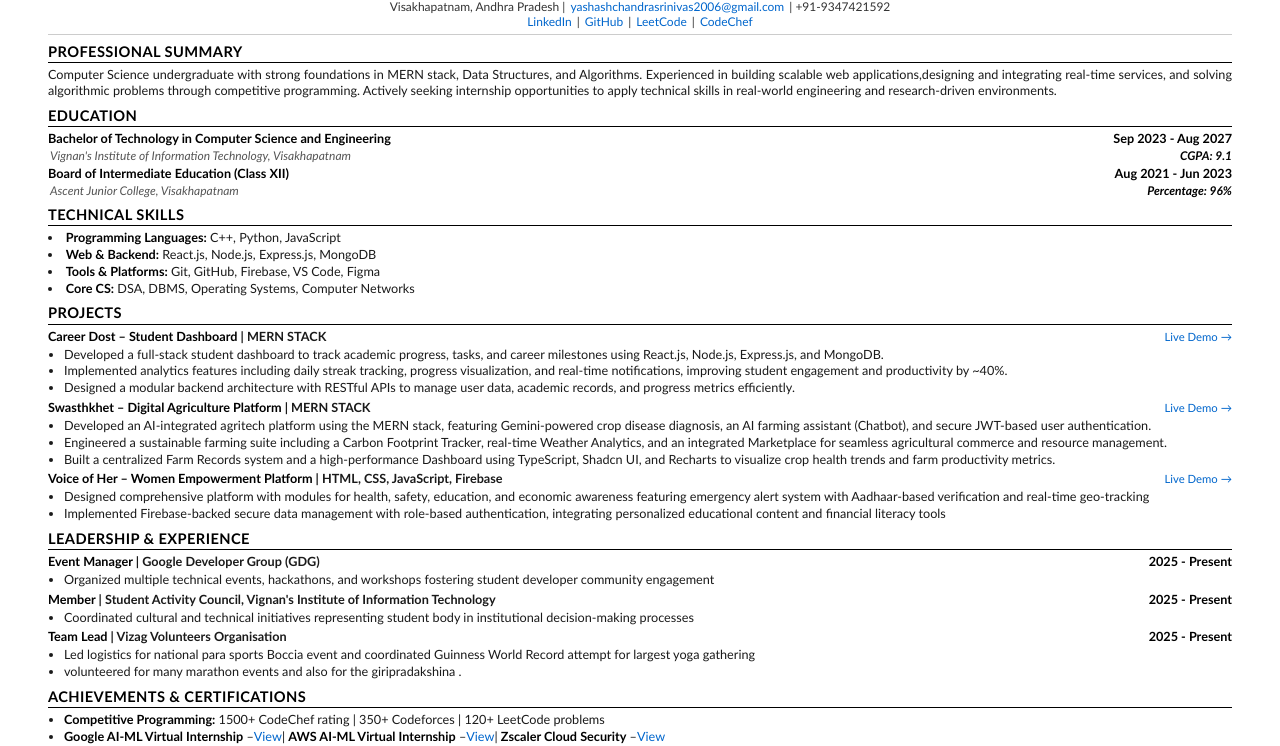
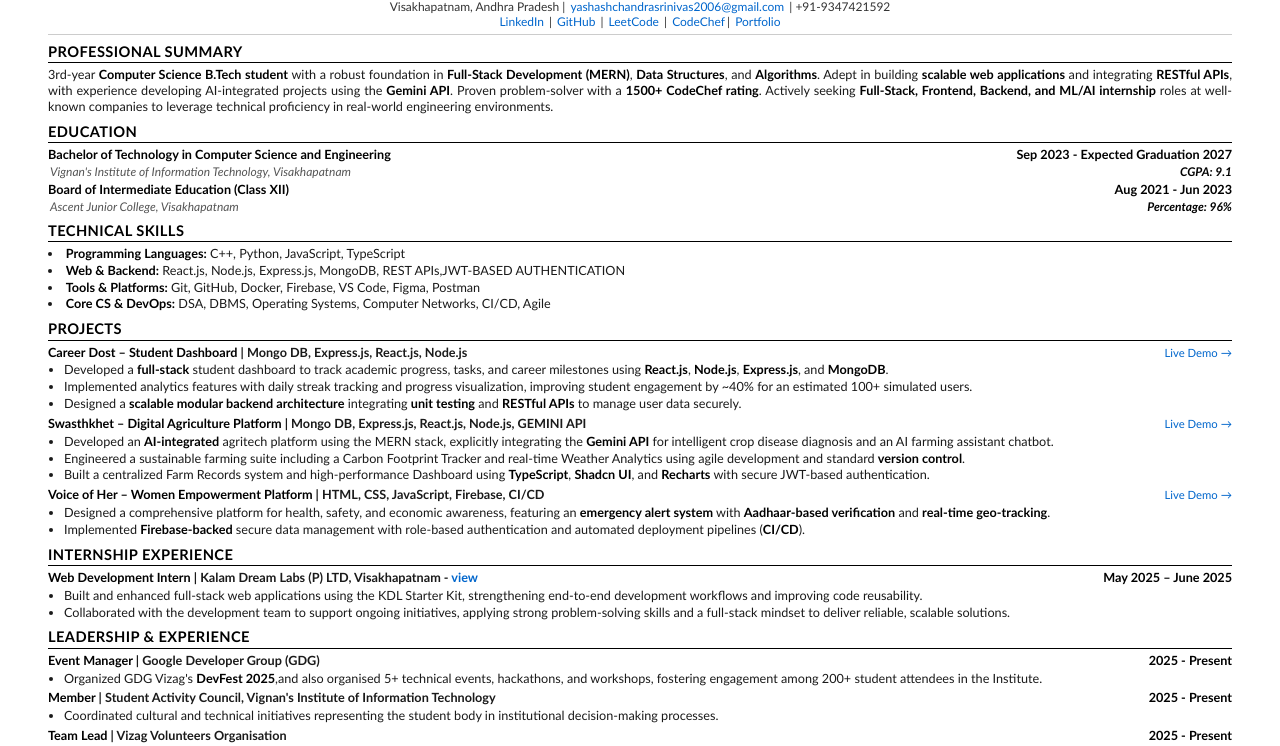
Before and after one commit to Linash0807/yash-resume, a plain HTML site: page index.html in a window 1280 px wide. Shown: the part 67-813 px from the top of the page. Drawn offline with Linux system fonts and the light colour scheme.

Commit message:
updated the resume

```diff
--- a/index.html
+++ b/index.html
@@ -158,20 +158,21 @@
       <a href="https://www.linkedin.com/in/vanamu-yashash-chandra-srinivas-74787329b/" target="_blank">LinkedIn</a> |
       <a href="https://github.com/Linash0807" target="_blank">GitHub</a> |
       <a href="https://leetcode.com/u/hokage08/" target="_blank">LeetCode</a> |
-      <a href="https://www.codechef.com/users/hokage08" target="_blank">CodeChef</a>
+      <a href="https://www.codechef.com/users/hokage08" target="_blank">CodeChef</a>|
+      <a href="https://portfolio-v2-ytfy.vercel.app/" target="_blank">Portfolio</a>
     </div>
   </div>
 
   <div class="section">
     <h2>Professional Summary</h2>
-    <p>Computer Science undergraduate with strong foundations in MERN stack, Data Structures, and Algorithms. Experienced in building scalable web applications,designing and integrating real-time services, and solving algorithmic problems through competitive programming. Actively seeking internship opportunities to apply technical skills in real-world engineering and research-driven environments.</p>
+    <p>3rd-year <strong>Computer Science B.Tech student</strong> with a robust foundation in <strong>Full-Stack Development (MERN)</strong>, <strong>Data Structures</strong>, and <strong>Algorithms</strong>. Adept in building <strong>scalable web applications</strong> and integrating <strong>RESTful APIs</strong>, with experience developing AI-integrated projects using the <strong>Gemini API</strong>. Proven problem-solver with a <strong>1500+ CodeChef rating</strong>. Actively seeking <strong>Full-Stack, Frontend, Backend, and ML/AI internship</strong> roles at well-known companies to leverage technical proficiency in real-world engineering environments.</p>
   </div>
 
   <div class="section">
     <h2>Education</h2>
     <div class="edu-header">
       <span><strong>Bachelor of Technology in Computer Science and Engineering</strong></span>
-      <span><strong>Sep 2023 - Aug 2027</strong></span>
+      <span><strong>Sep 2023 - Expected Graduation 2027</strong></span>
     </div>
     <div class="edu-details">
       <span>Vignan's Institute of Information Technology, Visakhapatnam</span>
@@ -190,46 +191,57 @@
 
   <div class="section">
     <h2>Technical Skills</h2>
-    <!--<div class="skills-grid">-->
-     <li><strong> Programming Languages:</strong> C++, Python, JavaScript</li>
-     <li><strong>Web & Backend:</strong> React.js, Node.js, Express.js, MongoDB</li>
-     <li><strong>Tools & Platforms:</strong> Git, GitHub, Firebase, VS Code, Figma</li>
-     <li><strong>Core CS:</strong> DSA, DBMS, Operating Systems, Computer Networks</li>
-    <!--</div>-->
+     <li><strong>Programming Languages:</strong> C++, Python, JavaScript, TypeScript</li>
+     <li><strong>Web & Backend:</strong> React.js, Node.js, Express.js, MongoDB, REST APIs,JWT-BASED AUTHENTICATION</li>
+     <li><strong>Tools & Platforms:</strong> Git, GitHub, Docker, Firebase, VS Code, Figma, Postman</li>
+     <li><strong>Core CS & DevOps:</strong> DSA, DBMS, Operating Systems, Computer Networks, CI/CD, Agile</li>
   </div>
 
   <div class="section">
     <h2>Projects</h2>
 
     <div class="job-header">
-      <span><strong>Career Dost – Student Dashboard</strong> | MERN STACK</span>
+      <span><strong>Career Dost – Student Dashboard</strong> | Mongo DB, Express.js, React.js, Node.js</span>
       <span class="project-link"><a href="https://career-gq51.onrender.com" target="_blank">Live Demo →</a></span>
     </div>
     <ul class="compact-list">
-      <li>Developed a full-stack student dashboard to track academic progress, tasks, and career milestones using React.js, Node.js, Express.js, and MongoDB.</li>
-      <li>Implemented analytics features including daily streak tracking, progress visualization, and real-time notifications, improving student engagement and productivity by ~40%.</li>
-      <li>Designed a modular backend architecture with RESTful APIs to manage user data, academic records, and progress metrics efficiently.</li>
+      <li>Developed a <strong>full-stack</strong> student dashboard to track academic progress, tasks, and career milestones using <strong>React.js</strong>, <strong>Node.js</strong>, <strong>Express.js</strong>, and <strong>MongoDB</strong>.</li>
+      <li>Implemented analytics features with daily streak tracking and progress visualization, improving student engagement by ~40% for an estimated 100+ simulated users.</li>
+      <li>Designed a <strong>scalable modular backend architecture</strong> integrating <strong>unit testing</strong> and <strong>RESTful APIs</strong> to manage user data securely.</li>
     </ul>
 
     <div class="job-header">
-      <span><strong>Swasthkhet – Digital Agriculture Platform</strong> | MERN STACK</span>
+      <span><strong>Swasthkhet – Digital Agriculture Platform</strong> | Mongo DB, Express.js, React.js, Node.js, GEMINI API</span>
       <span class="project-link"><a href="https://swast.onrender.com" target="_blank">Live Demo →</a></span>
     </div>
     <ul class="compact-list">
-      <li>Developed an AI-integrated agritech platform using the MERN stack, featuring Gemini-powered crop disease diagnosis, an AI farming assistant (Chatbot), and secure JWT-based user authentication.</li>
-      <li>Engineered a sustainable farming suite including a Carbon Footprint Tracker, real-time Weather Analytics, and an integrated Marketplace for seamless agricultural commerce and resource management.</li>
-      <li>Built a centralized Farm Records system and a high-performance Dashboard using TypeScript, Shadcn UI, and Recharts to visualize crop health trends and farm productivity metrics.</li>
+      <li>Developed an <strong>AI-integrated</strong> agritech platform using the MERN stack, explicitly integrating the <strong>Gemini API</strong> for intelligent crop disease diagnosis and an AI farming assistant chatbot.</li>
+      <li>Engineered a sustainable farming suite including a Carbon Footprint Tracker and real-time Weather Analytics using agile development and standard <strong>version control</strong>.</li>
+      <li>Built a centralized Farm Records system and high-performance Dashboard using <strong>TypeScript</strong>, <strong>Shadcn UI</strong>, and <strong>Recharts</strong> with secure JWT-based authentication.</li>
     </ul>
 
     <div class="job-header">
-      <span><strong>Voice of Her – Women Empowerment Platform</strong> | HTML, CSS, JavaScript, Firebase</span>
+      <span><strong>Voice of Her – Women Empowerment Platform</strong> | HTML, CSS, JavaScript, Firebase, CI/CD</span>
       <span class="project-link"><a href="https://voice-of-women.vercel.app/" target="_blank">Live Demo →</a></span>
     </div>
     <ul class="compact-list">
-      <li>Designed comprehensive platform with modules for health, safety, education, and economic awareness featuring emergency alert system with Aadhaar-based verification and real-time geo-tracking</li>
-      <li>Implemented Firebase-backed secure data management with role-based authentication, integrating personalized educational content and financial literacy tools</li>
+      <li>Designed a comprehensive platform for health, safety, and economic awareness, featuring an <strong>emergency alert system</strong> with <strong>Aadhaar-based verification</strong> and <strong>real-time geo-tracking</strong>.</li>
+      <li>Implemented <strong>Firebase-backed</strong> secure data management with role-based authentication and automated deployment pipelines (<strong>CI/CD</strong>).</li>
     </ul>
   </div>
+
+  <div class="section">
+  <h2>Internship Experience</h2>
+
+  <div class="job-header">
+    <span><strong>Web Development Intern</strong> | Kalam Dream Labs (P) LTD, Visakhapatnam  - <a href="https://drive.google.com/file/d/1V0lus-YeSwy5qu3BG43BgqeHZImDZJJQ/view?usp=drive_link">view</a></span>
+    <span><strong>May 2025 – June 2025</strong></span>
+  </div>
+  <ul class="compact-list">
+    <li>Built and enhanced full-stack web applications using the KDL Starter Kit, strengthening end-to-end development workflows and improving code reusability.</li>
+    <li>Collaborated with the development team to support ongoing initiatives, applying strong problem-solving skills and a full-stack mindset to deliver reliable, scalable solutions.</li>
+  </ul>
+</div>
 
   <div class="section">
     <h2>Leadership & Experience</h2>
@@ -239,7 +251,7 @@
       <span><strong>2025 - Present</strong></span>
     </div>
     <ul class="compact-list">
-      <li>Organized multiple technical events, hackathons, and workshops fostering student developer community engagement</li>
+      <li>Organized GDG Vizag's <strong>DevFest 2025</strong>,and also organised 5+ technical events, hackathons, and workshops, fostering engagement among 200+ student attendees in the Institute.</li>
     </ul>
 
     <div class="job-header">
@@ -247,7 +259,7 @@
       <span><strong>2025 - Present</strong></span>
     </div>
     <ul class="compact-list">
-      <li>Coordinated cultural and technical initiatives representing student body in institutional decision-making processes</li>
+      <li>Coordinated cultural and technical initiatives representing the student body in institutional decision-making processes.</li>
     </ul>
 
     <div class="job-header">
@@ -255,8 +267,8 @@
       <span><strong>2025 - Present</strong></span>
     </div>
     <ul class="compact-list">
-      <li>Led logistics for national para sports Boccia event and coordinated Guinness World Record attempt for largest yoga gathering</li>
-      <li>volunteered for many marathon events and also for the giripradakshina .</li>
+      <li>Led logistics for a national para-sports Boccia event and also coordinated a Guinness World Record attempt for the largest yoga gathering (~1,00,000+ participants).</li>
+      <li>Volunteered professionally for numerous marathon events and managed crowds for the annual Giripradakshina religious procession.</li>
     </ul>
   </div>
 
@@ -266,8 +278,8 @@
     </div>
     <ul class="cert-list">
       <li><strong>Competitive Programming:</strong> 1500+ CodeChef rating | 350+ Codeforces | 120+ LeetCode problems</li>
-      <li><strong>Google AI-ML Virtual Internship</strong> –<a href="https://drive.google.com/file/d/1h4J-tjcMZieNPqeLV9kX4z3vyxkSGVIO/view?usp=drive_link">View</a>| <strong>AWS AI-ML Virtual Internship</strong> –<a href="https://drive.google.com/file/d/1Olria2mYSog0uGNs0tkY61VGxrJexzO8/view?usp=drive_link">View</a>| <strong>Zscaler Cloud Security</strong> –<a href="https://drive.google.com/file/d/1bgNa_T374vu1_40FYiyReCIz2WKnI106/view?usp=drive_link">View</a></li>
-      <li><strong>Responsive Web Design</strong> – <a href="https://drive.google.com/file/d/1Egt9MsyeotPkcZMXrXGn2CFeii5sum5B/view?usp=drive_link">View</a> | <strong>Data Structures & Algorithms in C++</strong> – <a href="https://drive.google.com/file/d/1E_yTA032XJPK8rNURXNoP-_7NUkMnOxF/view?usp=drive_link">View</a></li>
+      <li><strong>Google AI-ML Virtual Internship</strong> – <a href="https://drive.google.com/file/d/1h4J-tjcMZieNPqeLV9kX4z3vyxkSGVIO/view?usp=drive_link">View</a> | <strong>AWS AI-ML Virtual Internship</strong> – <a href="https://drive.google.com/file/d/1Olria2mYSog0uGNs0tkY61VGxrJexzO8/view?usp=drive_link">View</a></li>
+      <li><strong>Responsive Web Design</strong> – <a href="https://drive.google.com/file/d/1Egt9MsyeotPkcZMXrXGn2CFeii5sum5B/view?usp=drive_link">View</a> | <strong>Data Structures & Algorithms in C++</strong> – <a href="https://drive.google.com/file/d/1E_yTA032XJPK8rNURXNoP-_7NUkMnOxF/view?usp=drive_link">View</a> | <strong>Zscaler Cloud Security</strong> – <a href="https://drive.google.com/file/d/1bgNa_T374vu1_40FYiyReCIz2WKnI106/view?usp=drive_link">View</a></li>
     </ul>
   </div>
 </body>
```
